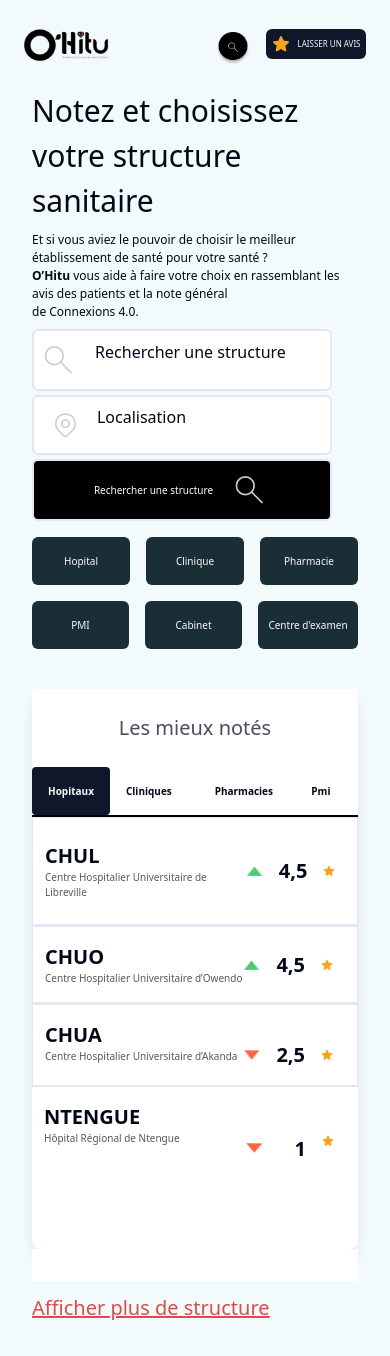
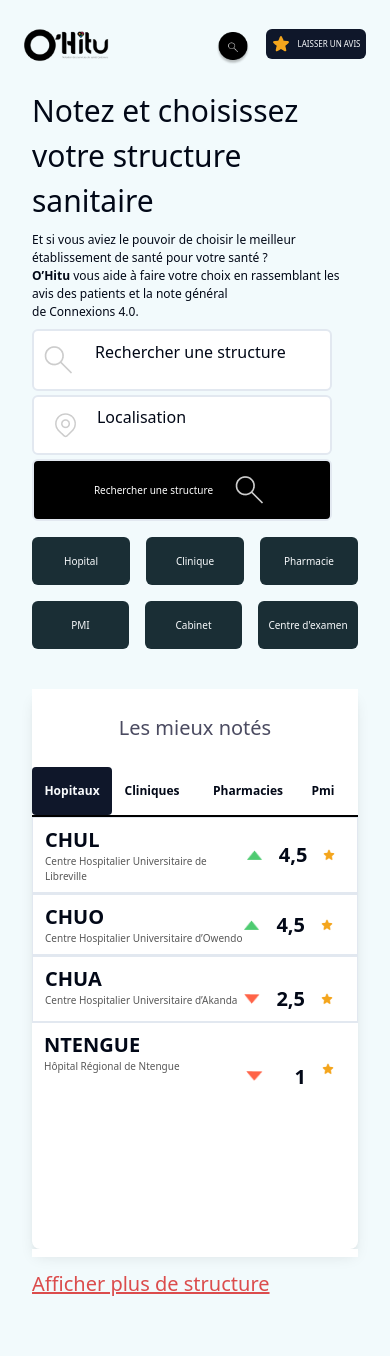
Before and after one commit to JojoELITE/O-Hitu-vite-project, a React (Vite) app: page / in a window 390 px wide. Shown: the top 1356 px of the page. Built offline with nearby package versions, Linux system fonts and the light colour scheme.

Commit message:
fin de la version mobile

```diff
--- a/src/pages/Home.jsx
+++ b/src/pages/Home.jsx
@@ -103,17 +103,17 @@ function Home() {
                     <h2 className="text-[#4B4B61] text-center py-6 text-[20px]">Les mieux notés</h2>
 
                     <div className="flex items-center border-b-2 border-black">
-                        <Button className="w-[80px] h-[48px] font-bold text-[10px] rounded" variant="">Hopitaux</Button>
-                        <Button className="w-[80px] h-[48px] font-bold text-[10px] rounded" variant="online">Cliniques</Button>
-                        <Button className="w-[80px] h-[48px] font-bold text-[10px] rounded ml-4" variant="online">Pharmacies</Button>
-                        <Button className="w-[80px] h-[48px] font-bold text-[10px] rounded" variant="online">Pmi</Button>
+                        <Button className="w-[80px] h-[48px] font-bold text-[12px] rounded" variant="">Hopitaux</Button>
+                        <Button className="w-[80px] h-[48px] font-bold text-[12px] rounded" variant="online">Cliniques</Button>
+                        <Button className="w-[80px] h-[48px] font-bold text-[12px] rounded ml-4" variant="online">Pharmacies</Button>
+                        <Button className="w-[80px] h-[48px] font-bold text-[12px] rounded" variant="online">Pmi</Button>
 
                     </div>
 
 
 
 
-                    <div className="py-6 px-3 flex justify-between border-b-2 border">
+                    <div className="py-2 px-3 flex justify-between border-b-2 border">
                         <div className="">
                             <h1 className="font-bold text-xl">CHUL</h1>
                             <h6 className="text-[#585858] text-[10px]">Centre Hospitalier Universitaire de Libreville</h6>
@@ -129,7 +129,7 @@ function Home() {
                     </div>
 
 
-                    <div className="py-4 px-3 flex justify-between border-b-2 border">
+                    <div className="py-2 px-3 flex justify-between border-b-2 border">
                         <div className="">
                             <h1 className="font-bold text-xl">CHUO</h1>
                             <h6 className="text-[#585858] text-[10px]">Centre Hospitalier Universitaire d’Owendo</h6>
@@ -145,7 +145,7 @@ function Home() {
                     </div>
 
 
-                    <div className="py-4 px-3 flex justify-between border-b-2 border">
+                    <div className="py-2 px-3 flex justify-between border-b-2 border">
                         <div className="">
                             <h1 className="font-bold text-xl">CHUA</h1>
                             <h6 className="text-[#585858] text-[10px]">Centre Hospitalier Universitaire d’Akanda</h6>
@@ -161,7 +161,7 @@ function Home() {
                     </div>
 
 
-                    <div className="py-4 px-3 flex justify-between">
+                    <div className="py-2 px-3 flex justify-between">
                         <div className="">
                             <h1 className="font-bold text-xl">NTENGUE</h1>
                             <h6 className="text-[#585858] text-[10px]">Hôpital Régional de Ntengue</h6>
@@ -178,7 +178,7 @@ function Home() {
 
 
                 </div>
-                <div className="h-8 bg-white"></div>
+                <div className="h-2 bg-white"></div>
 
                 <div className="mt-3">
 
```
